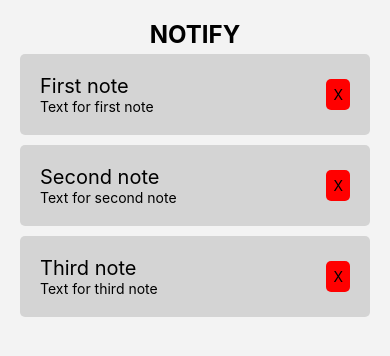
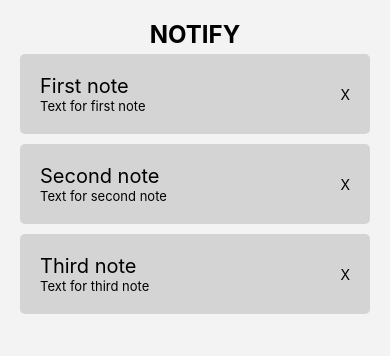
Before and after one commit to santicammarano/widergy-mobile-training, a React Native app: screen / in a window 390 px wide. Shown: the top 356 px of the page. Built offline with nearby package versions, Linux system fonts and the light colour scheme.

Commit message:
feat: styles refactor

```diff
--- a/App.js
+++ b/App.js
@@ -14,7 +14,7 @@ import {
 } from 'react-native';
 
 const App = () => {
-  const initialValue = [
+  const initialState = [
     { id: 1, title: "First note", text: "Text for first note", dynamicStyles: {} },
     { id: 2, title: "Second note", text: "Text for second note", dynamicStyles: {} },
     { id: 3, title: "Third note", text: "Text for third note", dynamicStyles: {} },
@@ -22,7 +22,7 @@ const App = () => {
 
 
   const [modalVisible, setModalVisible] = useState(false);
-  const [notes, setNotes] = useState(initialValue);
+  const [notes, setNotes] = useState(initialState);
 
 
   const addNewNote = (note) => {
--- a/src/app/components/Note/index.js
+++ b/src/app/components/Note/index.js
@@ -1,5 +1,6 @@
 import React from 'react';
-import { View, Text, StyleSheet, Pressable } from 'react-native'
+import { View, Text, Pressable } from 'react-native'
+import styles from "./styles"
 
 const Note = ({ id, title, text, dynamicStyles, deleteNote }) => {
 
@@ -9,14 +10,14 @@ const Note = ({ id, title, text, dynamicStyles, deleteNote }) => {
   }
 
   return (
-    <View style={{ display: "flex", flexDirection: "row", justifyContent: "space-between", alignItems: "center", backgroundColor: "#d4d4d4", padding: 20, width: 350, margin: 5, borderRadius: 5 }}>
+    <View style={styles.noteContainer}>
       <View>
-        <Text style={{ fontSize: 20 }}>{title}</Text>
+        <Text style={styles.noteTitle}>{title}</Text>
         <Text style={[styles.noteText, setDynamicStyles]}>{text}</Text>
       </View>
       <View>
         <Pressable
-          style={[styles.button, styles.buttonClose]}
+          style={styles.closeButton}
           onPress={() => deleteNote(id)}
         >
           <Text>X</Text>
@@ -26,16 +27,4 @@ const Note = ({ id, title, text, dynamicStyles, deleteNote }) => {
   )
 }
 
-
-const styles = StyleSheet.create({
-  noteText: {
-  },
-  button: {
-    borderRadius: 5,
-    padding: 7,
-    backgroundColor: "red",
-  },
-
-})
-
 export default Note;
--- /dev/null
+++ b/src/app/components/Note/styles.js
@@ -0,0 +1,29 @@
+import { StyleSheet } from 'react-native'
+
+const styles = StyleSheet.create({
+  noteContainer: {
+    display: "flex",
+    flexDirection: "row",
+    justifyContent: "space-between",
+    alignItems: "center",
+    backgroundColor: "#d4d4d4",
+    padding: 20,
+    width: 350,
+    margin: 5,
+    borderRadius: 5,
+  },
+  noteTitle: {
+    fontSize: 20,
+  },
+  noteText: {
+    fontSize: 13,
+  },
+  closeButton: {
+    // borderRadius: 5,
+    // padding: 7,
+    // backgroundColor: "red",4
+  },
+
+})
+
+export default styles;
--- a/src/app/components/newNoteForm/index.js
+++ b/src/app/components/newNoteForm/index.js
@@ -1,5 +1,6 @@
 import React, { useState } from 'react'
-import { View, Alert, Modal, Text, TextArea, StyleSheet, Pressable, TextInput } from 'react-native'
+import { View, Alert, Modal, Text, Pressable, TextInput } from 'react-native'
+import styles from "./styles"
 
 const NewNoteForm = ({ modalVisible, setModalVisible, addNewNote }) => {
   const [title, setTitle] = useState("");
@@ -9,8 +10,11 @@ const NewNoteForm = ({ modalVisible, setModalVisible, addNewNote }) => {
   const [wordCount, setWordCount] = useState(0);
 
   const submitNote = () => {
-    if (title === "" || text === "") {
-      new Alert("You can't add an empty note. Please write down some text");
+    if (title === "") {
+      new Alert.alert("You can't add a note without a title. Please write it.");
+    }
+    else if (text === "") {
+      new Alert.alert("You can't add an empty note. Please write down some text.");
     } else {
       addNewNote({ title, text, dynamicStyles: { bold, italic } });
       setModalVisible(!modalVisible);
@@ -102,83 +106,28 @@ const NewNoteForm = ({ modalVisible, setModalVisible, addNewNote }) => {
               style={styles.button}
               onPress={() => emptyNote()}
             >
-              <Text style={styles.textStyle}>Empty note</Text>
+              <Text style={styles.textStyle}>Empty</Text>
             </Pressable>
 
             <Pressable
               style={styles.button}
               onPress={() => submitNote()}
             >
-              <Text style={styles.textStyle}>Add note</Text>
+              <Text style={styles.textStyle}>Save note</Text>
             </Pressable>
           </View>
 
-
-          {/* <Pressable
-            style={[styles.button, styles.buttonClose]}
+          <Pressable
+            style={styles.buttonClose}
             onPress={() => setModalVisible(!modalVisible)}
           >
             <Text style={styles.textStyle}>Close modal</Text>
-          </Pressable> */}
+          </Pressable>
         </View>
+
       </View>
     </Modal>
   )
 }
 
-const styles = StyleSheet.create({
-  titleInput: {
-    margin: 12,
-    padding: 10,
-    fontSize: 24,
-  },
-  textInput: {
-    // margin: 12,
-    padding: 10,
-    fontSize: 16,
-  },
-  wordCountText: {
-    margin: 5,
-  },
-  centeredView: {
-    flex: 1,
-    justifyContent: "center",
-    alignItems: "center",
-    marginTop: 22,
-    backgroundColor: 'rgba(0, 0, 0, 0.5)',
-  },
-  modalView: {
-    margin: 20,
-    backgroundColor: "white",
-    width: 300,
-    borderRadius: 20,
-    padding: 35,
-    alignItems: "center",
-    shadowColor: "#000",
-    shadowOffset: {
-      width: 0,
-      height: 2
-    },
-    shadowOpacity: 0.25,
-    shadowRadius: 4,
-    elevation: 5
-  },
-  button: {
-    borderRadius: 5,
-    padding: 10,
-    elevation: 2,
-    backgroundColor: "#ff55dd",
-    margin: 3,
-  },
-  textStyle: {
-    color: "white",
-    fontWeight: "bold",
-    textAlign: "center",
-  },
-  modalText: {
-    marginBottom: 15,
-    textAlign: "center"
-  }
-});
-
 export default NewNoteForm;
--- /dev/null
+++ b/src/app/components/newNoteForm/styles.js
@@ -0,0 +1,65 @@
+import { StyleSheet } from 'react-native'
+
+const styles = StyleSheet.create({
+  titleInput: {
+    margin: 12,
+    padding: 10,
+    fontSize: 24,
+  },
+  textInput: {
+    // margin: 12,
+    padding: 10,
+    fontSize: 16,
+  },
+  wordCountText: {
+    margin: 5,
+  },
+  centeredView: {
+    flex: 1,
+    justifyContent: "center",
+    alignItems: "center",
+    marginTop: 22,
+    backgroundColor: 'rgba(0, 0, 0, 0.5)',
+  },
+  modalView: {
+    margin: 20,
+    backgroundColor: "white",
+    width: 300,
+    borderRadius: 20,
+    padding: 35,
+    alignItems: "center",
+    shadowColor: "#000",
+    shadowOffset: {
+      width: 0,
+      height: 2
+    },
+    shadowOpacity: 0.25,
+    shadowRadius: 4,
+    elevation: 5
+  },
+  button: {
+    borderRadius: 5,
+    padding: 10,
+    elevation: 2,
+    backgroundColor: "#ff55dd",
+    margin: 3,
+  },
+  buttonClose: {
+    borderRadius: 5,
+    padding: 10,
+    elevation: 2,
+    backgroundColor: "red",
+    margin: 3,
+  },
+  textStyle: {
+    color: "white",
+    fontWeight: "bold",
+    textAlign: "center",
+  },
+  modalText: {
+    marginBottom: 15,
+    textAlign: "center"
+  }
+});
+
+export default styles;
```
Also changed, not shown: src/app/components/NoteList/styles.js (added).
